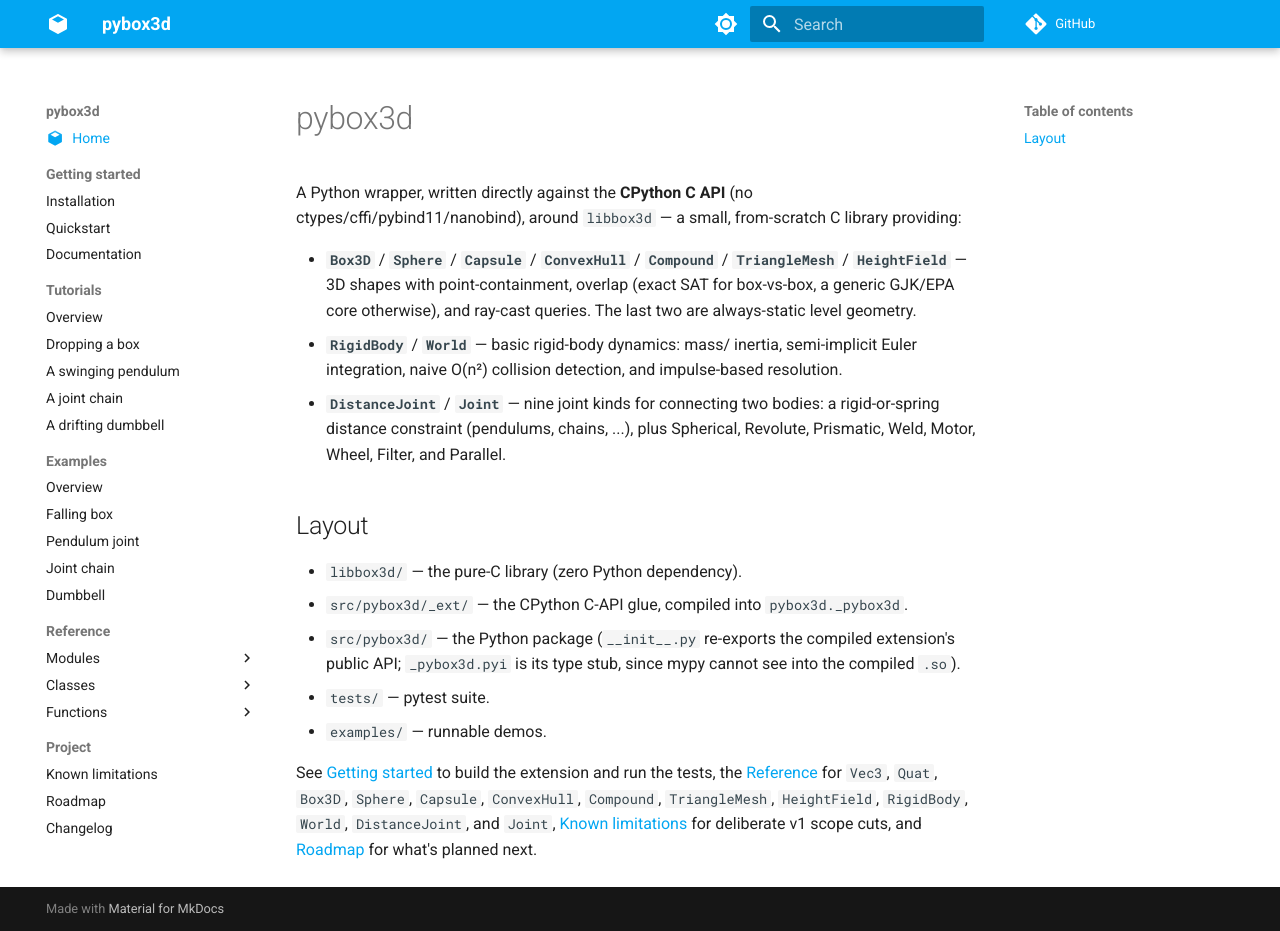
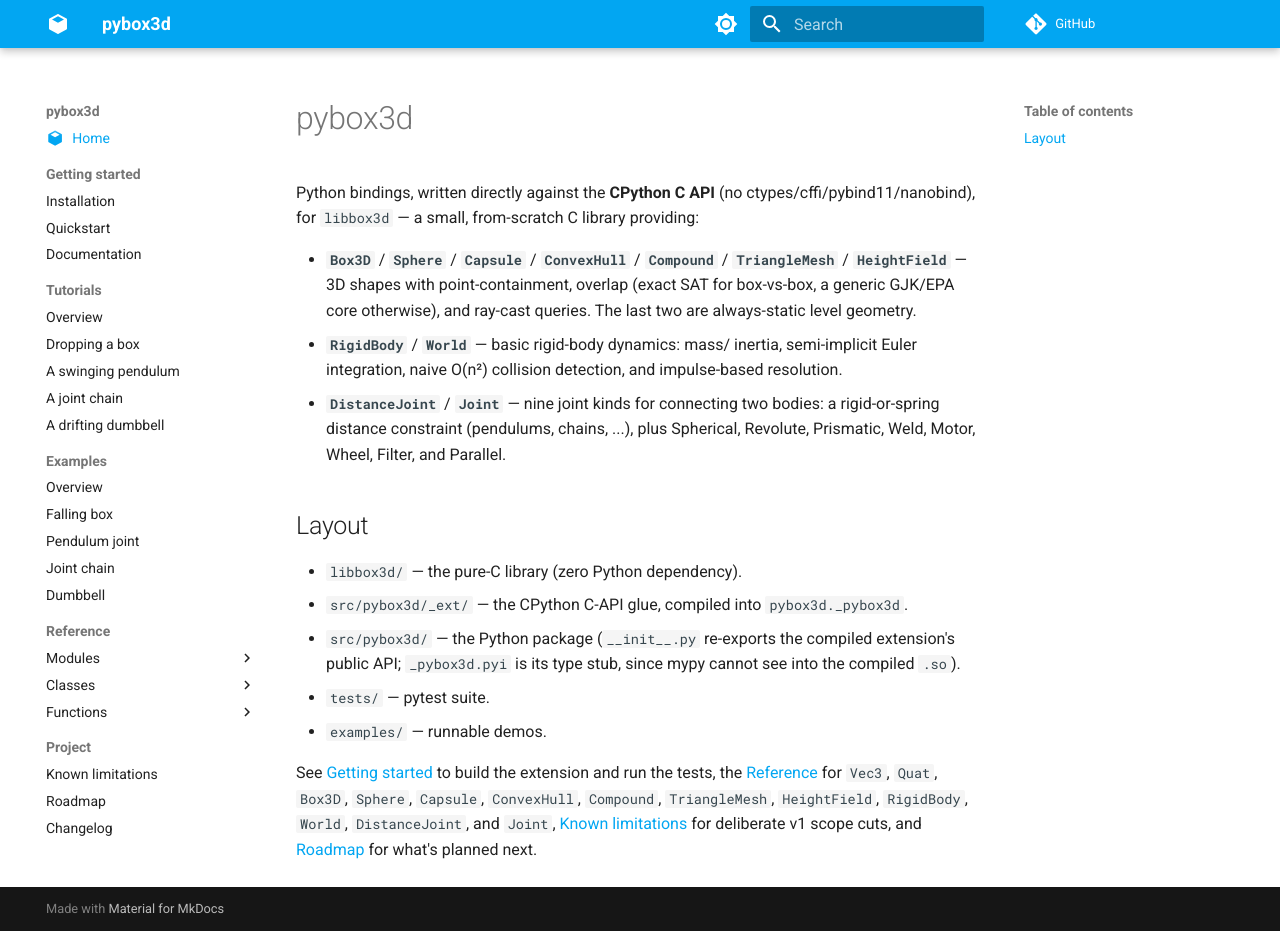
Before and after one commit to algaves/pybox3d, an MkDocs documentation site: the page built from docs/index.md, in a window 1280 px wide and 931 px high. Built offline with MkDocs 1.6.1 and Material for MkDocs 9.7.7, drawn with Linux system fonts in a browser that asks for light colours; comment, search, counter and statistics services are not loaded.

Commit message:
docs: update project description to reference bindings instead of wrapper

```diff
--- a/docs/index.md
+++ b/docs/index.md
@@ -4,8 +4,8 @@ icon: material/cube
 
 # pybox3d
 
-A Python wrapper, written directly against the **CPython C API** (no
-ctypes/cffi/pybind11/nanobind), around `libbox3d` — a small, from-scratch
+Python bindings, written directly against the **CPython C API** (no
+ctypes/cffi/pybind11/nanobind), for `libbox3d` — a small, from-scratch
 C library providing:
 
 - **`Box3D`** / **`Sphere`** / **`Capsule`** / **`ConvexHull`** /
--- a/mkdocs.yml
+++ b/mkdocs.yml
@@ -1,5 +1,5 @@
 site_name: pybox3d
-site_description: A CPython C-API wrapper around a from-scratch 3D box geometry + rigid-body physics library
+site_description: Python bindings (CPython C-API) for libbox3d, a 3D box geometry + rigid-body physics library
 repo_url: https://github.com/algaves/pybox3d
 theme:
   name: material
--- a/pyproject.toml
+++ b/pyproject.toml
@@ -1,7 +1,7 @@
 [project]
 name = "pybox3d"
 version = "2026a1"
-description = "CPython C-API wrapper around a from-scratch 3D box geometry + rigid-body physics library"
+description = "Python bindings (CPython C-API) for libbox3d, a 3D box geometry + rigid-body physics library"
 readme = "README.md"
 authors = [
     { name = "Algaves" },
```
Also changed, not shown: README.md (+2 -2 lines), TODO.md (+1 -1 lines), docs/roadmap.md (+1 -1 lines).
